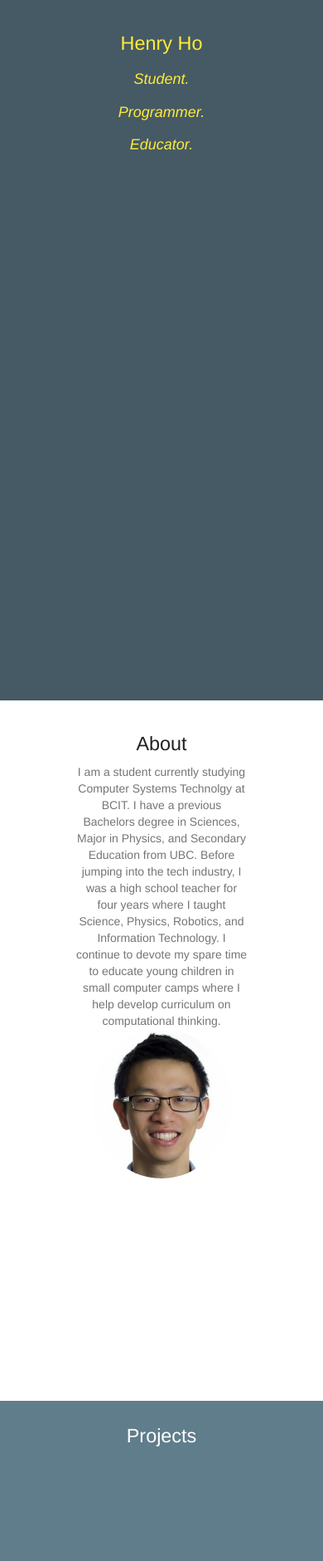
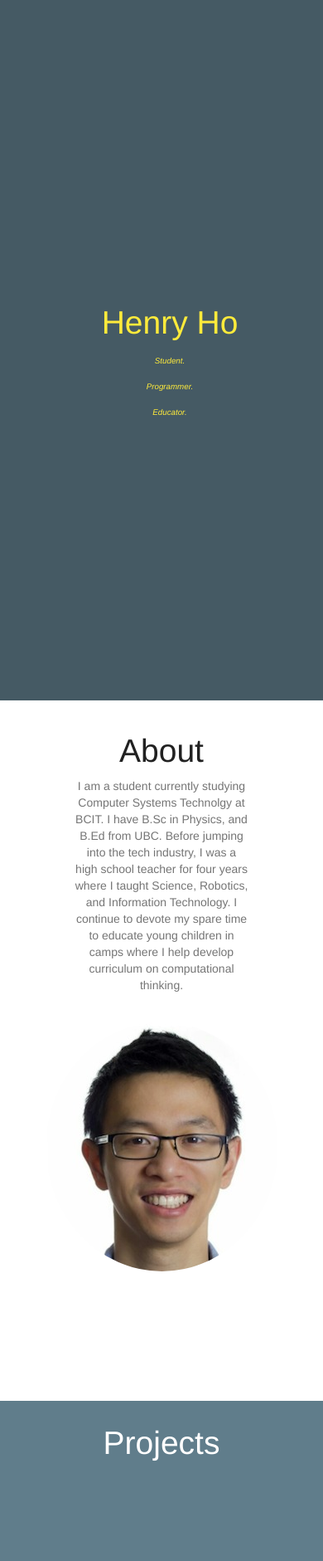
Before and after one commit to hchho/henryho.github.io, a PHP site: page / in a window 390 px wide. Shown: the top 1881 px of the page at 83% size. Run offline with PHP 8.4, Linux system fonts and the light colour scheme; some libraries are stand-ins or nearby versions.

Commit message:
Fixed spacing on image

```diff
--- a/css/custom.css
+++ b/css/custom.css
@@ -1,7 +1,7 @@
 body, html, main {
     /* important */
     height: 100%;
-    margin: 0;
+/*    margin: 0;*/
     color: #212121;
 }
 
@@ -11,17 +11,22 @@ div {
 }
 
 div#title {
+    width: 100%;
     position: absolute;
     top: 40%;
     color: #FFEB3B;
 }
 
-h1, h3 {
+h1, h4 {
     text-align: center;
 }
 
 h1 {
     font-size: 6vw;
+}
+
+h4 {
+    font-size: 1.5vw;
 }
 
 p {
@@ -33,16 +38,28 @@ p {
 
 img#profile {
     display: block;
-    margin: auto;
+/*    margin: auto;*/
+    margin-top: 10%;
+    margin-left: auto;
+    margin-right: auto;
+/*    height: 100%;*/
 }
 
-@media only screen and (max-width: 500px) {
+@media only screen and (max-width: 768px) {
     img#profile {
-        height: 180px;
+/*        height: 180px;*/
     }
     div#title {
-        position: relative;
+        width: 100%;
         color: #FFEB3B;
+    }
+
+    h1 {
+    font-size: 10vw;
+    }
+
+    h4 {
+        font-size: 2.5vw;
     }
 }
 
--- a/index.html
+++ b/index.html
@@ -5,7 +5,6 @@
         <title>Henry Ho</title>
         <link rel="stylesheet" type="text/css" href="css/bootstrap.min.css" />
         <link rel="stylesheet" type="text/css" href="css/custom.css" />
-        <script src="https://raw.githubusercontent.com/jquery-backstretch/jquery-backstretch/master/jquery.backstretch.min.js"></script>
         <script src="https://ajax.googleapis.com/ajax/libs/jquery/2.2.1/jquery.min.js"></script>
         <meta name="viewport" content="width=device-width, initial-scale=1">
     </head>
@@ -14,16 +13,16 @@
 
         <main>
             <div class="section cd-fixed-bg cd-bg-1">
-                <div class="col-sm-offset-4 col-sm-4 text-center" id="title">
-                <h1>Henry Ho</h1>
-                <h4><em><div class="col-sm-4">Student. </div><div class="col-sm-4">Programmer. </div><div class="col-sm-4">Educator.</div></em></h4>
+                <div id="title">
+                    <h1>Henry Ho</h1>
+                    <h4><em><div class="col-sm-offset-3 col-sm-2">Student. </div><div class="col-sm-2">Programmer. </div><div class="col-sm-2">Educator.</div></em></h4>
                 </div>
             </div>
             <div class="section cd-scrolling-bg cd-color-1">
                 <div class="cd-container" id="about">
                     <h1>About</h1>
                     <P>
-                        I am a student currently studying Computer Systems Technolgy at BCIT. I have a previous Bachelors degree in Sciences, Major in Physics, and Secondary Education from UBC. Before jumping into the tech industry, I was a high school teacher for four years where I taught Science, Physics, Robotics, and Information Technology. I continue to devote my spare time to educate young children in small computer camps where I help develop curriculum on computational thinking.
+                        I am a student currently studying Computer Systems Technolgy at BCIT. I have B.Sc in Physics, and B.Ed from UBC. Before jumping into the tech industry, I was a high school teacher for four years where I taught Science, Robotics, and Information Technology. I continue to devote my spare time to educate young children in camps where I help develop curriculum on computational thinking.
                     </P>
                     <img src="images/henry.jpeg" class="img-circle img-responsive" alt="Henry's pic" id="profile"/>
                 </div>
@@ -42,5 +41,4 @@
             </div>
         </main>
     </body>
-<script src="js/timeline.js"></script>
 </html>
--- a/js/timeline.js
+++ /dev/null
@@ -1,33 +0,0 @@
-$(document).ready(function() {
-
-  'use strict';
-
-  // define variables
-  var items = document.querySelectorAll(".timeline li");
-
-  // check if an element is in viewport
-  // http://stackoverflow.com/questions/123999/how-to-tell-if-a-dom-element-is-visible-in-the-current-viewport
-  function isElementInViewport(el) {
-    var rect = el.getBoundingClientRect();
-    return (
-      rect.top >= 0 &&
-      rect.left >= 0 &&
-      rect.bottom <= (window.innerHeight || document.documentElement.clientHeight) &&
-      rect.right <= (window.innerWidth || document.documentElement.clientWidth)
-    );
-  }
-
-  function callbackFunc() {
-    for (var i = 0; i < items.length; i++) {
-      if (isElementInViewport(items[i])) {
-        items[i].classList.add("in-view");
-      }
-    }
-  }
-
-  // listen for events
-  window.addEventListener("load", callbackFunc);
-  window.addEventListener("resize", callbackFunc);
-  window.addEventListener("scroll", callbackFunc);
-
-})();
```
